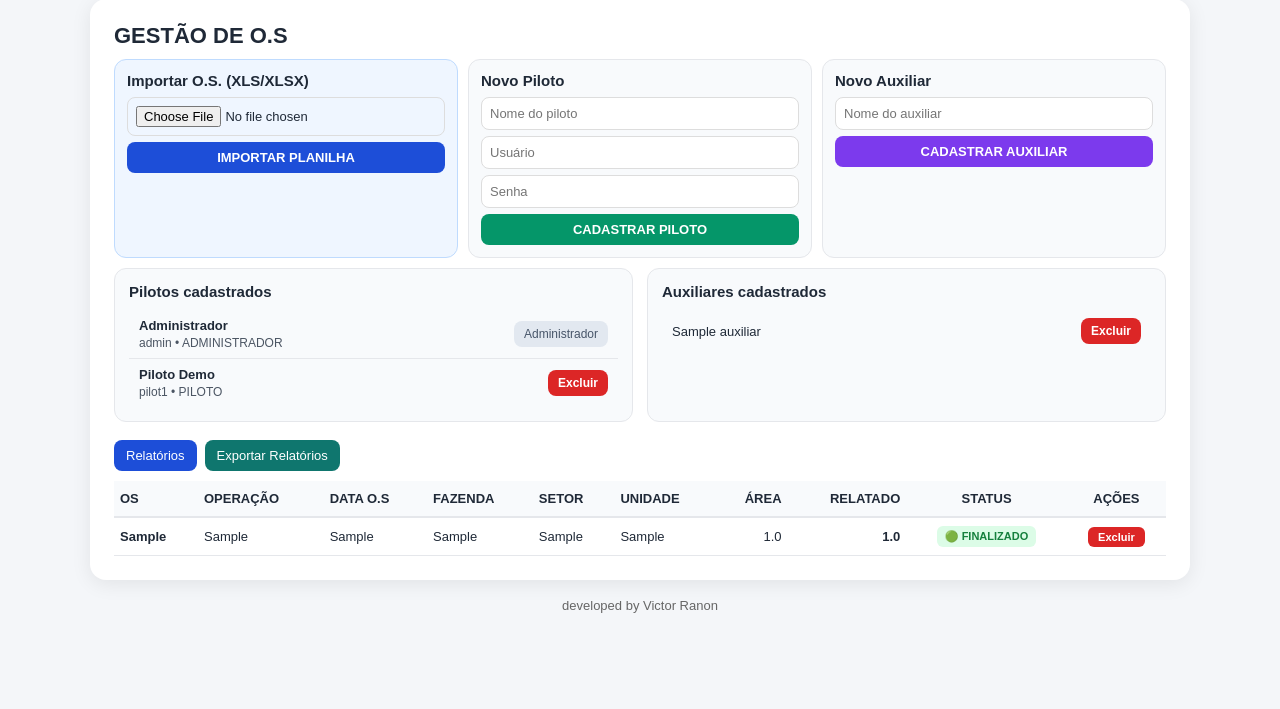
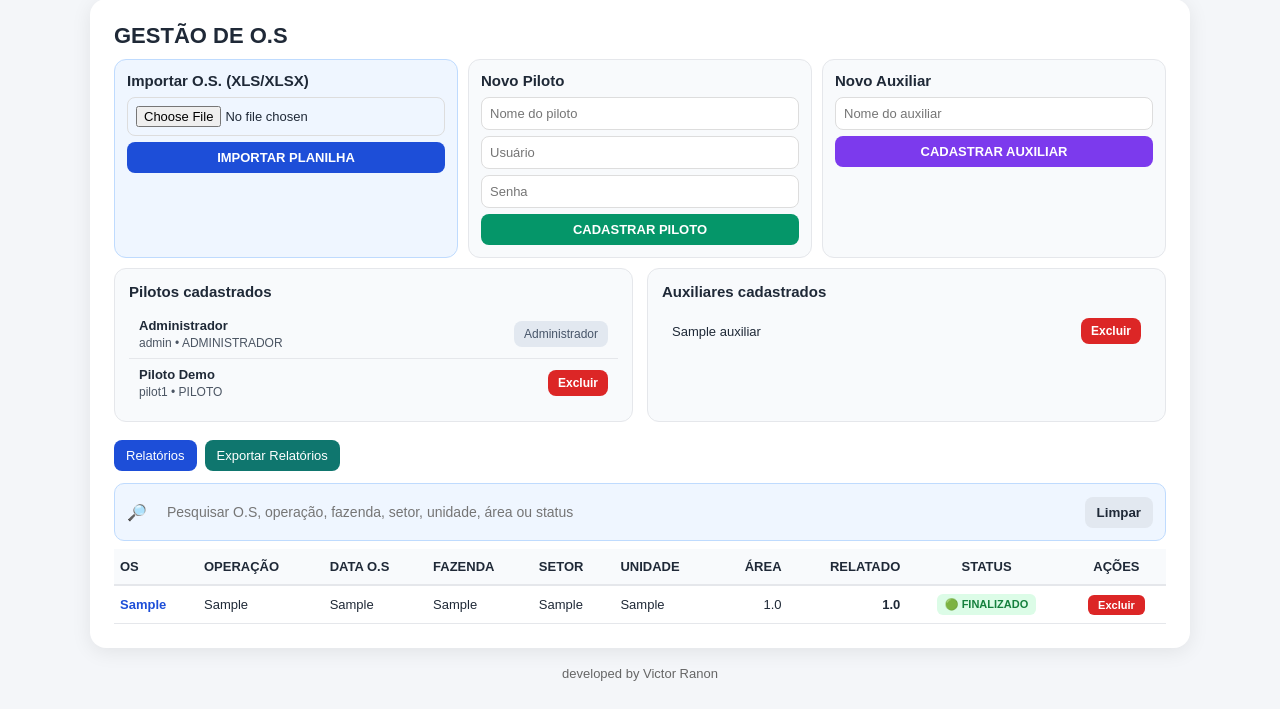
Before and after one commit to victorranon02/altitude, a Flask app: page /admin in a window 1280 px wide. Shown: the part 91-800 px from the top of the page. Run offline with Flask 3, Linux system fonts and the light colour scheme; the visitor is signed in with stand-in values (Sample User, id 1); tables that the repository leaves empty hold one stand-in row (values such as "Sample post").

Commit message:
procura de os no admin

```diff
--- a/app.py
+++ b/app.py
@@ -1,6 +1,6 @@
 from flask import Flask, render_template, request, redirect, session, send_file, jsonify
 from flask_sqlalchemy import SQLAlchemy
-from openpyxl import load_workbook
+from openpyxl import Workbook, load_workbook
 from sqlalchemy import inspect, text
 from datetime import datetime, timezone, timedelta
 from zoneinfo import ZoneInfo
@@ -549,9 +549,12 @@ def os_mobile(os_id):
 def admin_relatorios():
     start_date = request.args.get("start_date")
     end_date = request.args.get("end_date")
+    os_id = request.args.get("os_id", type=int)
     start_dt, end_dt = parse_date_range(start_date, end_date)
 
     query = ExecucaoOS.query
+    if os_id:
+        query = query.filter(ExecucaoOS.os_id == os_id)
     if start_dt:
         query = query.filter(ExecucaoOS.data_hora >= start_dt)
     if end_dt:
@@ -604,6 +607,7 @@ def admin_relatorios():
         summary_auxiliares=summary_auxiliares,
         start_date=start_date,
         end_date=end_date,
+        os_id=os_id,
     )
 
 
@@ -652,9 +656,12 @@ def excluir_apontamento(apontamento_id):
 def exportar_excel():
     start_date = request.args.get("start_date")
     end_date = request.args.get("end_date")
+    os_id = request.args.get("os_id", type=int)
     start_dt, end_dt = parse_date_range(start_date, end_date)
 
     query = ExecucaoOS.query
+    if os_id:
+        query = query.filter(ExecucaoOS.os_id == os_id)
     if start_dt:
         query = query.filter(ExecucaoOS.data_hora >= start_dt)
     if end_dt:
--- a/templates/importar_os.html
+++ b/templates/importar_os.html
@@ -32,11 +32,16 @@
   .action-link { display: inline-block; padding: 8px 12px; background: #1d4ed8; color: white; text-decoration: none; border-radius: 8px; font-size: 13px; }
   .action-link-export { background: #0f766e; }
   .table-wrapper { overflow-x: auto; }
+  .table-search { display: flex; align-items: center; gap: 10px; margin: 12px 0 8px 0; padding: 10px 12px; background: #eff6ff; border: 1px solid #bfdbfe; border-radius: 10px; }
+  .table-search input { width: 100%; border: none; outline: none; background: transparent; font-size: 14px; }
+  .table-search .search-reset { padding: 8px 12px; border: none; border-radius: 8px; background: #e2e8f0; color: #1f2937; cursor: pointer; font-weight: 600; }
   table { font-size: 13px; border-collapse: collapse; width: 100%; }
   thead { background: #f8fafc; border-bottom: 2px solid #e5e7eb; }
   th { padding: 10px 6px; text-align: left; }
   td { padding: 8px 6px; border-bottom: 1px solid #e5e7eb; }
   tbody tr:hover { background: #f8fafc; }
+  .os-link { color: #1d4ed8; text-decoration: none; font-weight: 700; }
+  .os-link:hover { text-decoration: underline; }
   .table-strong { font-weight: 700; }
   .table-status { display: inline-block; padding: 4px 8px; border-radius: 6px; font-size: 11px; font-weight: 600; }
   .status-waiting { background: #e5e7eb; color: #475569; }
@@ -121,6 +126,12 @@
   <a href="/admin/exportar_excel" class="action-link action-link-export">Exportar Relatórios</a>
 </div>
 
+<div class="table-search">
+  <span>🔎</span>
+  <input id="osSearchInput" type="search" placeholder="Pesquisar O.S, operação, fazenda, setor, unidade, área ou status" />
+  <button type="button" id="osSearchReset" class="search-reset">Limpar</button>
+</div>
+
 <div class="table-wrapper">
   <table>
     <thead>
@@ -139,8 +150,8 @@
     </thead>
     <tbody>
       {% for os in dados_os %}
-      <tr>
-        <td class="table-strong">{{ os.os }}</td>
+      <tr data-search="{{ os.os }} {{ os.operacao }} {{ os.data_os }} {{ os.fazenda }} {{ os.setor }} {{ os.unidade or '' }} {{ os.area_os }} {{ os.total_relatado|round(2) }} {{ os.status }}">
+        <td class="table-strong"><a class="os-link" href="/admin/relatorios?os_id={{ os.id }}">{{ os.os }}</a></td>
         <td>{{ os.operacao }}</td>
         <td>{{ os.data_os }}</td>
         <td>{{ os.fazenda }}</td>
@@ -163,6 +174,31 @@
     </tbody>
   </table>
 </div>
+<script>
+  const osSearchInput = document.getElementById('osSearchInput');
+  const osSearchReset = document.getElementById('osSearchReset');
+  const osRows = Array.from(document.querySelectorAll('tbody tr[data-search]'));
+
+  function filterOsRows() {
+    const query = (osSearchInput.value || '').trim().toLowerCase();
+    osRows.forEach(row => {
+      const searchable = (row.getAttribute('data-search') || '').toLowerCase();
+      row.style.display = searchable.includes(query) ? '' : 'none';
+    });
+  }
+
+  if (osSearchInput) {
+    osSearchInput.addEventListener('input', filterOsRows);
+  }
+
+  if (osSearchReset) {
+    osSearchReset.addEventListener('click', () => {
+      osSearchInput.value = '';
+      filterOsRows();
+      osSearchInput.focus();
+    });
+  }
+</script>
 {% else %}
 <form method="POST" enctype="multipart/form-data">
   <input type="file" name="arquivo" required>
```
Also changed, not shown: templates/admin_relatorios.html (+9 -0 lines), 1 other file.
